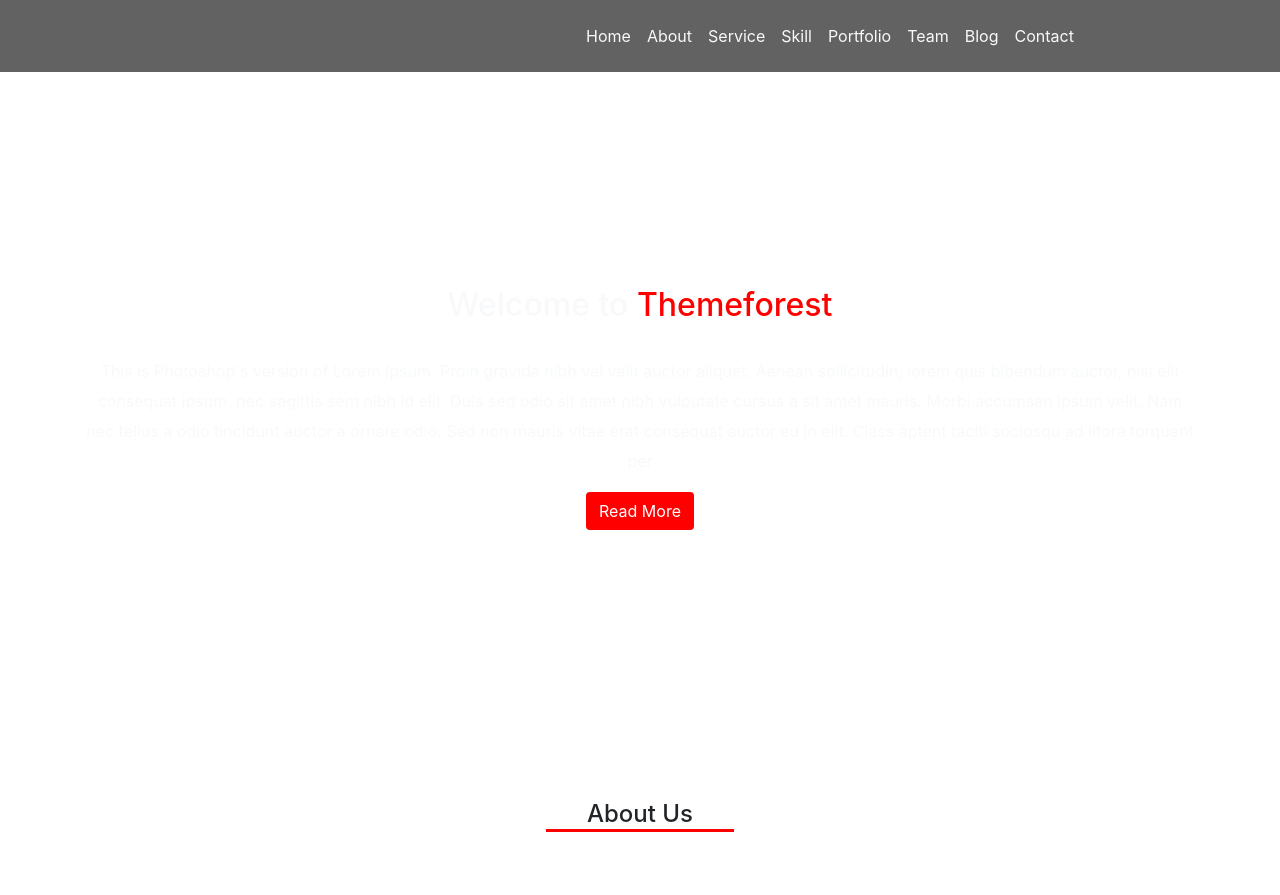
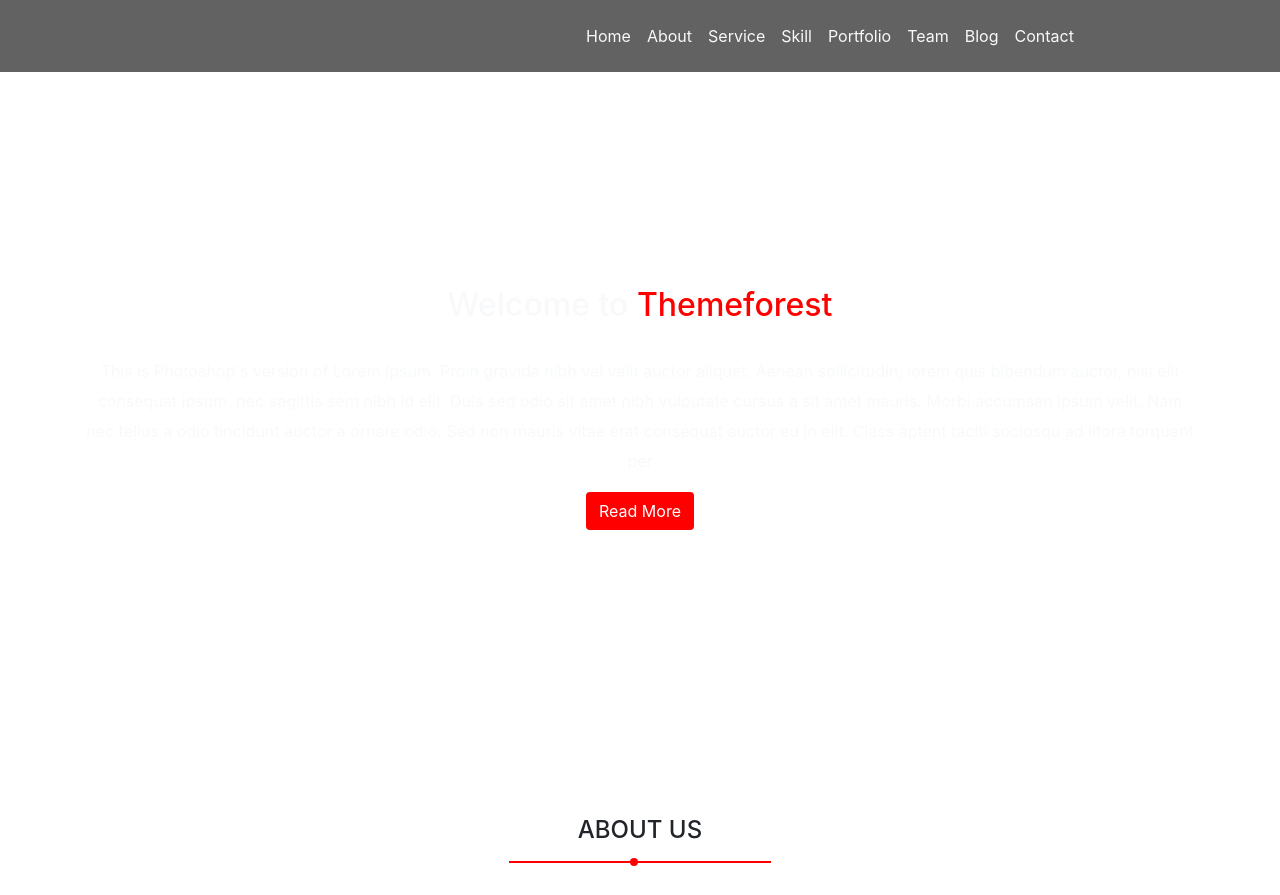
Before and after one commit to coderkhayrul/psd-to-html-boostrap-project, a plain HTML site: page index.html in a window 1280 px wide. Before the commit the page ends 832 px from the top, so only its background shows below. Drawn offline with Linux system fonts and the light colour scheme.

Commit message:
About Title Section

```diff
--- a/index.html
+++ b/index.html
@@ -85,19 +85,26 @@
   <section class="banner d-flex justify-content-center align-item-center flex-column">
     <div class="container text-center">
       <h2 class="text-light py-3">Welcome to <span class="text-main">Themeforest</span></h2>
-      <p class="text-light py-3">This is Photoshop's version  of Lorem Ipsum. Proin gravida nibh vel velit auctor aliquet. Aenean sollicitudin, lorem quis bibendum auctor, nisi elit consequat ipsum, nec sagittis sem nibh id elit. Duis sed odio sit amet nibh vulputate cursus a sit amet mauris. Morbi accumsan ipsum velit. Nam nec tellus a odio tincidunt auctor a ornare odio. Sed non  mauris vitae erat consequat auctor eu in elit. Class aptent taciti sociosqu ad litora torquent per</p>
+      <p class="text-light py-3">This is Photoshop's version of Lorem Ipsum. Proin gravida nibh vel velit auctor
+        aliquet. Aenean sollicitudin, lorem quis bibendum auctor, nisi elit consequat ipsum, nec sagittis sem nibh id
+        elit. Duis sed odio sit amet nibh vulputate cursus a sit amet mauris. Morbi accumsan ipsum velit. Nam nec tellus
+        a odio tincidunt auctor a ornare odio. Sed non mauris vitae erat consequat auctor eu in elit. Class aptent
+        taciti sociosqu ad litora torquent per</p>
       <button class="btn text-white bg-main">Read More</button>
     </div>
   </section>
 
   <section class="about">
-    <div class="row d-flex justify-content-center align-item-center">
-      <div class="col-2">
-        <h4 class="text-center">About Us</h4>
-        <div class="hr bg-main"></div>
+    <div class="container about">
+      <div class="row m-3">
+        <div class="col-md-12">
+          <div class="head">
+            <h4 class="text-uppercase text-center">about <span class="span">us</span></h4>
+            <hr class="w-25 hr">
+          </div>
+        </div>
       </div>
     </div>
-
   </section>
   <!--|---------------------------|
       |    All Js File Here       |
--- a/style.css
+++ b/style.css
@@ -64,8 +64,37 @@
 /************** 2. Header Area ************************/
 
 /***************** About Area ************************/
+.head h4{
+	position: relative;
+}
+.head h4::after{
+	content: '';
+	display: block;
+	clear: both;
+	height: 8px;
+	width: 8px;
+	background: red;
+	border-radius: 50%;
+	position: absolute;
+	left: 49%;
+	bottom: -21px;
+}
 .hr{
-	height: 3px;
-	align-items: center;
+	border: none;
+	height: 2px;
+	background: red;
+}
+.about .about-pic{
+	position: relative;
+}
+.about .social{
+	background: rgba(0, 0, 0, .4);
+	position: absolute;
+	bottom: 0;
+	left: 0;
+	right: 0;
+}
+.about .social ul li a{
+	background: rgba(0, 0, 0, .6);
 }
 /***************** About Area ************************/
```
